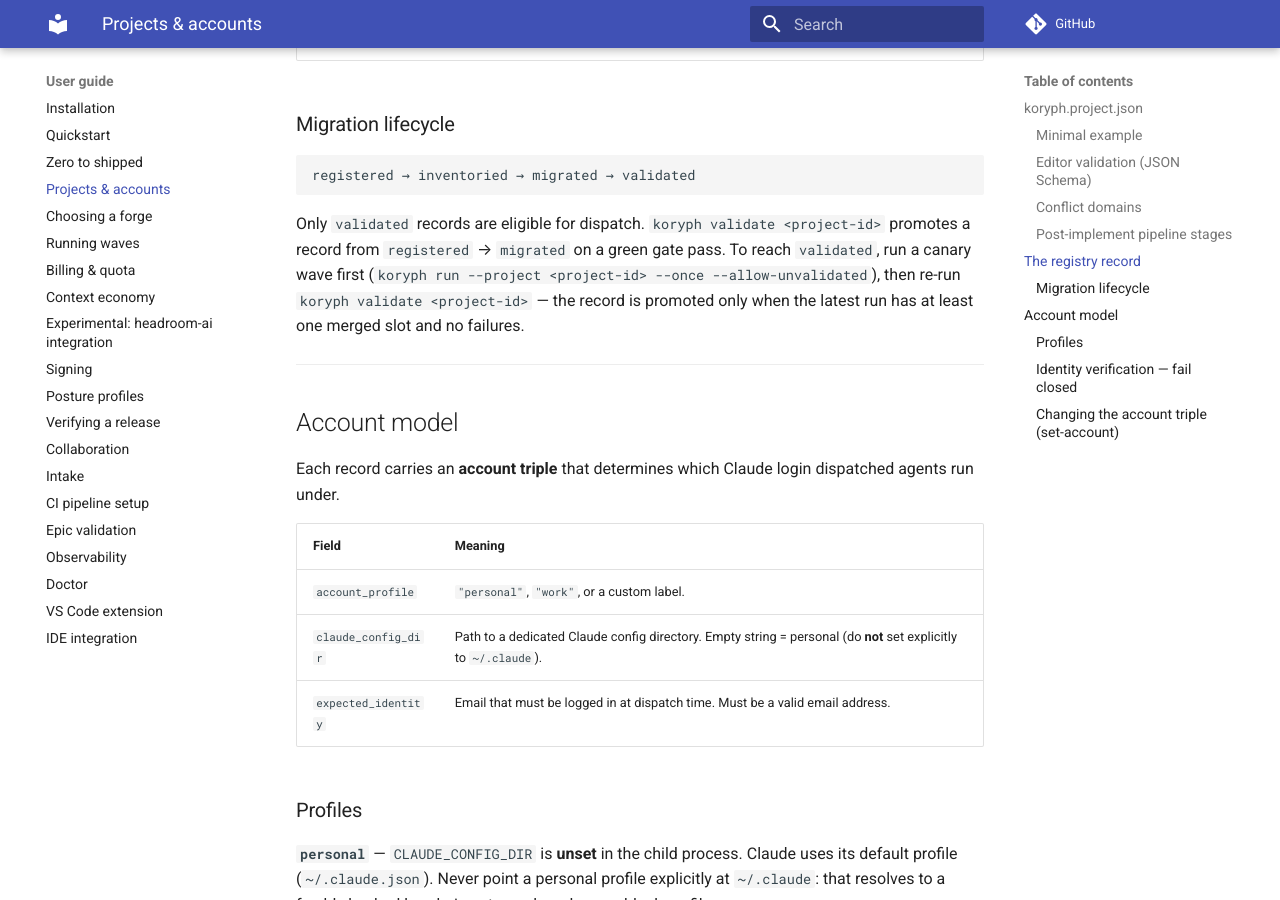
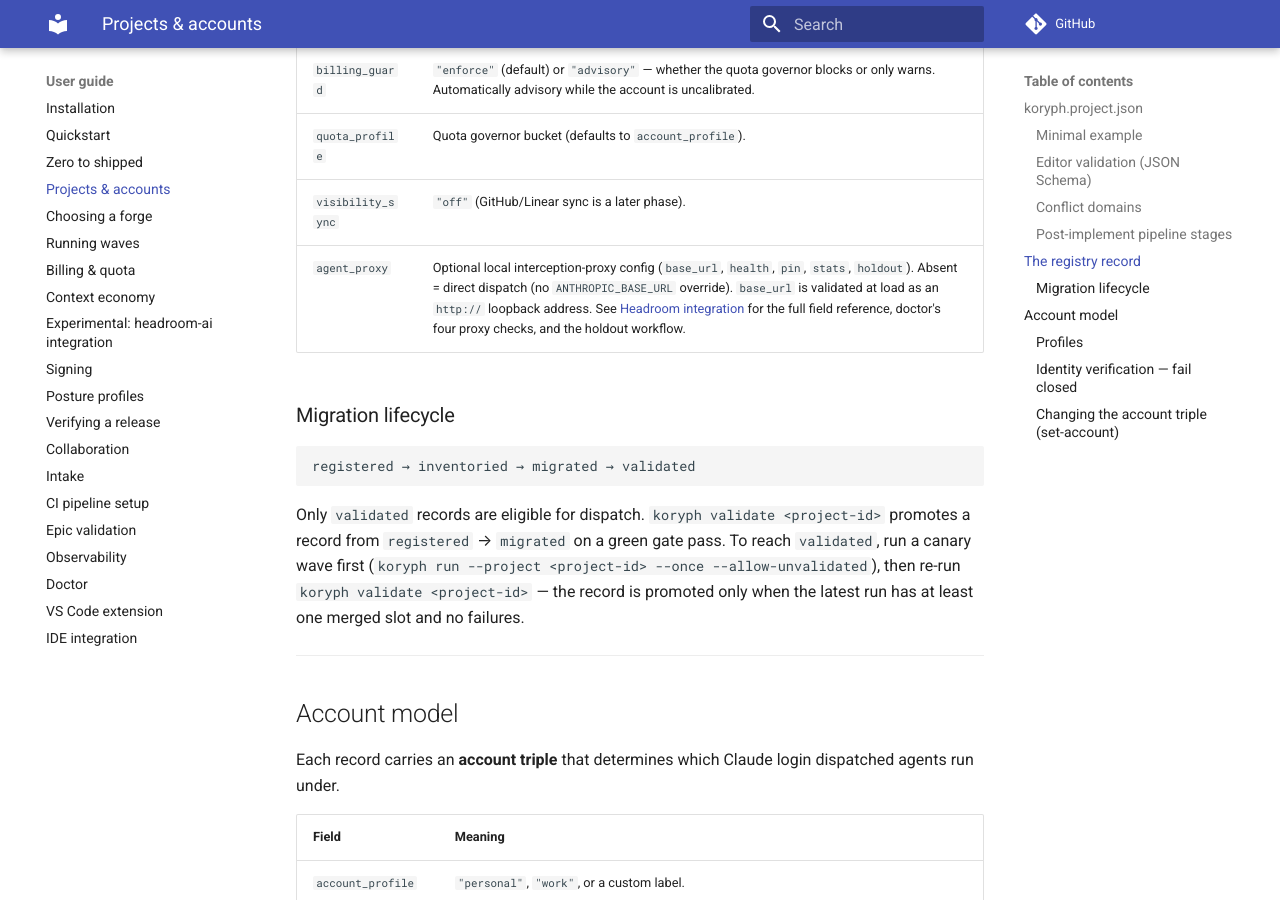
Before and after one commit to koryph/koryph, an MkDocs documentation site: the page built from docs/user-guide/projects-and-accounts.md, in a window 1280 px wide and 900 px high, scrolled down 5733 px. Built offline with MkDocs 1.6.1 and Material for MkDocs 9.7.7, drawn with Linux system fonts in a browser that asks for light colours; comment, search, counter and statistics services are not loaded.

Commit message:
docs: settle pass for epic koryph-3l1 (proxy seam) (koryph-3l1.6)
Signed-off-by: Marshall Cody McCain <cody@mccain.family>

```diff
--- a/docs/user-guide/projects-and-accounts.md
+++ b/docs/user-guide/projects-and-accounts.md
@@ -171,6 +171,7 @@ history is `git log ~/.koryph`.
 | `billing_guard` | `"enforce"` (default) or `"advisory"` — whether the quota governor blocks or only warns. Automatically advisory while the account is uncalibrated. |
 | `quota_profile` | Quota governor bucket (defaults to `account_profile`). |
 | `visibility_sync` | `"off"` (GitHub/Linear sync is a later phase). |
+| `agent_proxy` | Optional local interception-proxy config (`base_url`, `health`, `pin`, `stats`, `holdout`). Absent = direct dispatch (no `ANTHROPIC_BASE_URL` override). `base_url` is validated at load as an `http://` loopback address. See [Headroom integration](headroom-integration.md) for the full field reference, doctor's four proxy checks, and the holdout workflow. |
 
 ### Migration lifecycle
 
```
